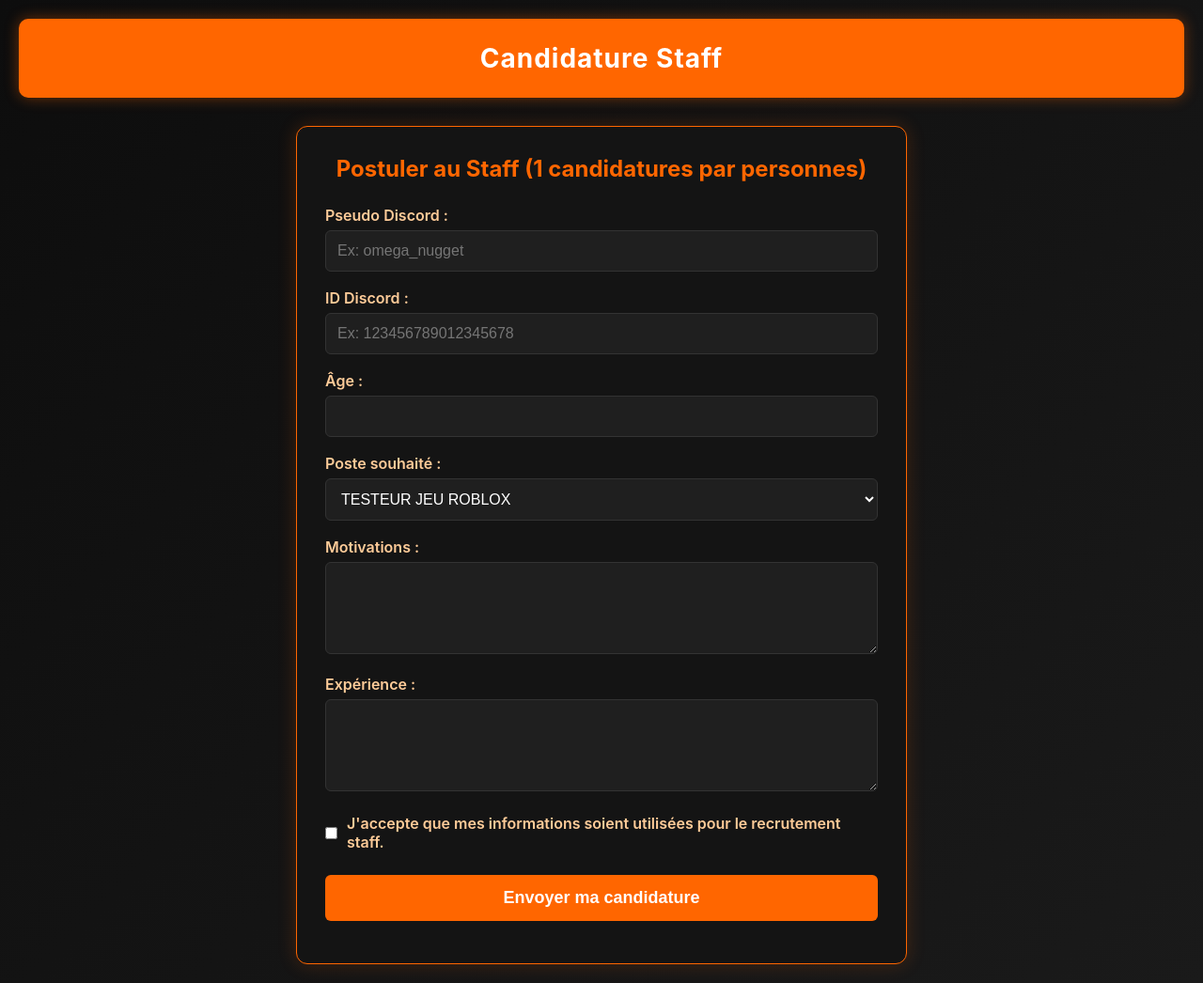
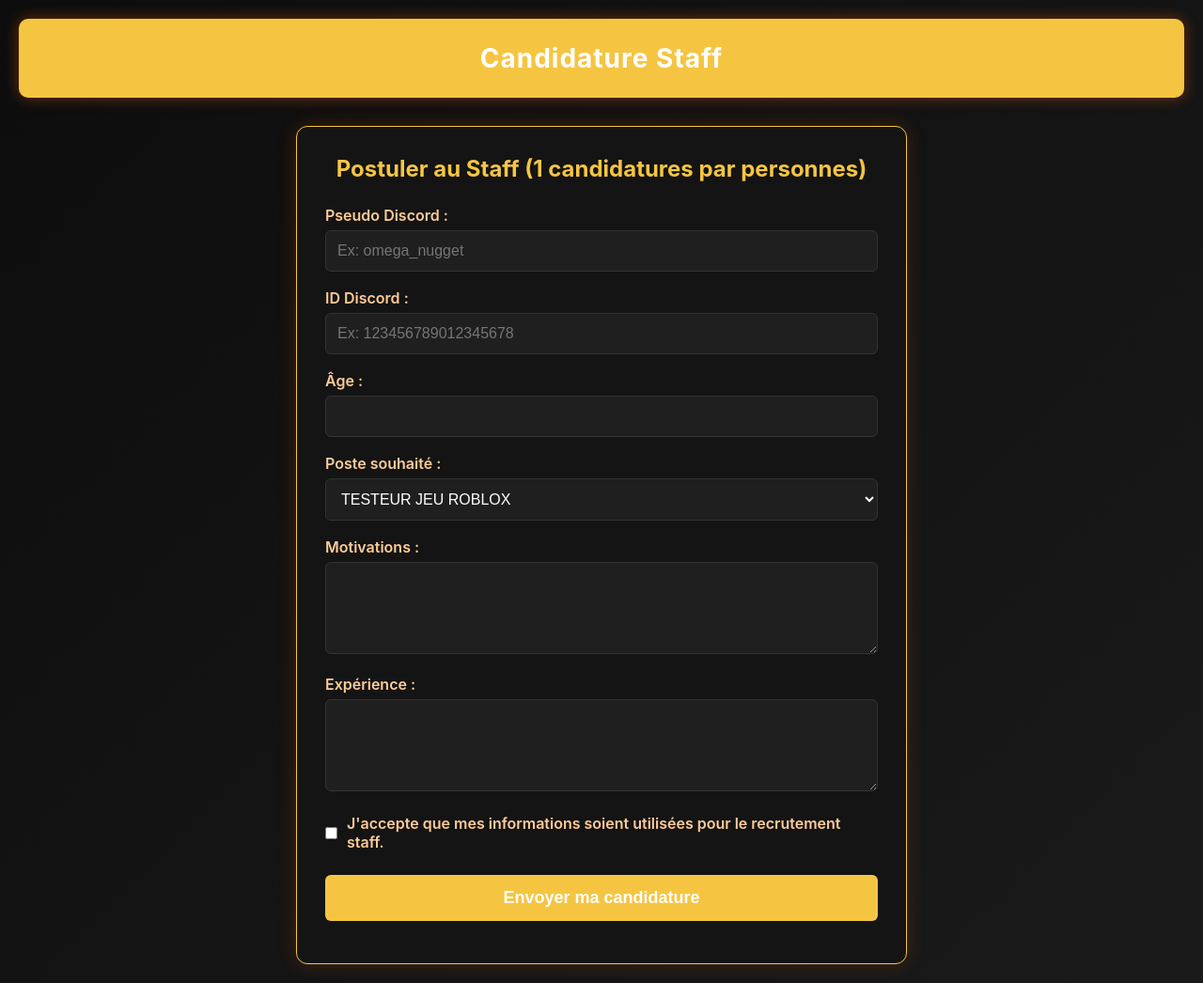
Before and after one commit to omega-nugget007/nantesrpfr, a plain HTML site: page candidatureStaff.html in a window 1280 px wide. Shown: the whole page at 94% size. Drawn offline with Linux system fonts and the light colour scheme.

Commit message:
Update candidatureStaff.css

```diff
--- a/css/candidatureStaff.css
+++ b/css/candidatureStaff.css
@@ -15,7 +15,7 @@ body {
 
 /* ===== HEADER ===== */
 header {
-  background: #ff6600;
+  background: #f5c542;
   padding: 25px;
   text-align: center;
   border-radius: 10px;
@@ -36,14 +36,14 @@ main {
   padding: 30px;
   background: #141414;
   border-radius: 12px;
-  border: 1px solid #ff6600;
+  border: 1px solid #f5c542;
   box-shadow: 0 0 20px rgba(255, 102, 0, 0.2);
 }
 
 h1 {
   text-align: center;
   margin-bottom: 25px;
-  color: #ff6600;
+  color: #f5c542;
   font-size: 24px;
   font-weight: 700;
 }
@@ -76,7 +76,7 @@ select {
 input:focus,
 textarea:focus,
 select:focus {
-  border-color: #ff6600;
+  border-color: #f5c542;
   outline: none;
   box-shadow: 0 0 8px rgba(255, 102, 0, 0.4);
 }
@@ -103,7 +103,7 @@ button {
   width: 100%;
   margin-top: 25px;
   padding: 14px;
-  background: #ff6600;
+  background: #f5c542;
   color: #fff;
   border: none;
   border-radius: 6px;
@@ -114,7 +114,7 @@ button {
 }
 
 button:hover {
-  background: #e65c00;
+  background: #f5c542;
   box-shadow: 0 0 12px rgba(255, 102, 0, 0.5);
 }
 
```
